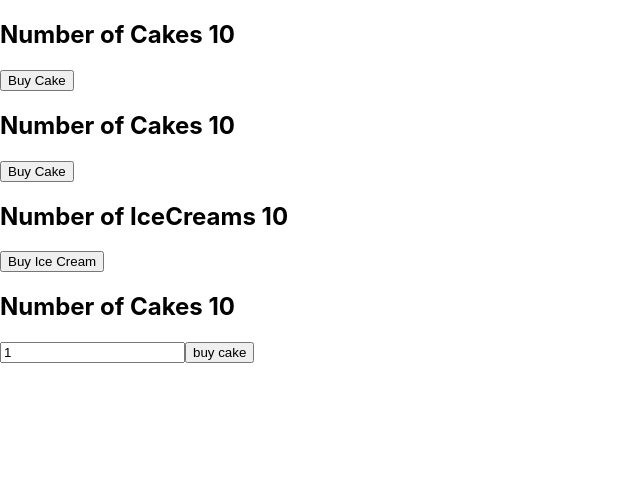
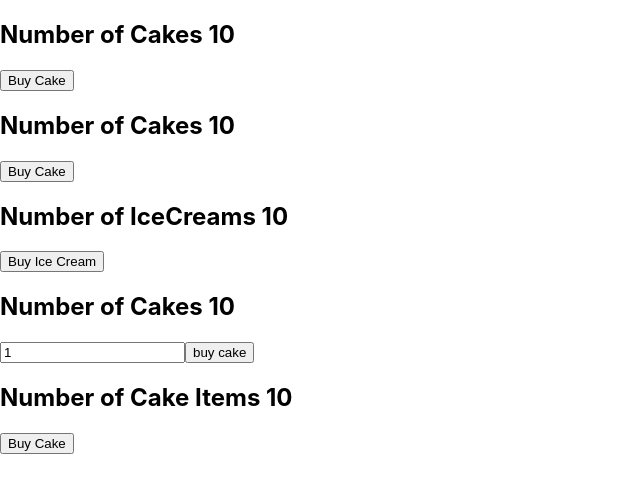
Before and after one commit to anantshanbhag/code-evolution-redux, a React (Create React App) app in the folder 1-react-redux-demo/: page / in a window 1280 px wide. Shown: the top 492 px of the page, without its empty margins (0-640 px from the left). Built offline with nearby package versions, Linux system fonts and the light colour scheme.

Commit message:
7- using `ownProps` while map to props

```diff
--- a/1-react-redux-demo/src/App.js
+++ b/1-react-redux-demo/src/App.js
@@ -5,6 +5,7 @@ import CakeContainer from "./components/CakeContainer";
 import HooksCakeContainer from "./components/HooksCakeContainer";
 import HooksIceCreamContainer from "./components/HooksIceCreamContainer copy";
 import NewHooksCakeContainer from "./components/NewHooksCakeContainer";
+import ItemContainer from "./components/ItemContainer";
 
 function App() {
   return (
@@ -13,6 +14,7 @@ function App() {
       <HooksCakeContainer />
       <HooksIceCreamContainer />
       <NewHooksCakeContainer />
+      <ItemContainer isCake />
     </Provider>
   );
 }
--- /dev/null
+++ b/1-react-redux-demo/src/components/ItemContainer.js
@@ -0,0 +1,26 @@
+import React from "react";
+import { connect } from "react-redux";
+
+import { buyCake } from "../redux/cakes/cakeActions";
+import { buyIceCream } from "../redux/iceCreams/iceCreamActions";
+
+const ItemContainer = (props) => (
+  <>
+    <h2>
+      Number of {props?.isCake ? "Cake" : "Ice Cream"} Items {props?.numOfItems}
+    </h2>
+    <button onClick={props?.buyCake}>Buy Cake</button>
+  </>
+);
+
+const mapStateToProps = (state, ownProps) => ({
+  numOfItems: ownProps.isCake
+    ? state.cake.numOfCakes
+    : state.iceCream.numOfIceCreams,
+});
+
+const mapDispatchToProps = (dispatch, ownProps) => ({
+  buyCake: () => dispatch(ownProps.isCake ? buyCake() : buyIceCream()),
+});
+
+export default connect(mapStateToProps, mapDispatchToProps)(ItemContainer);
```
